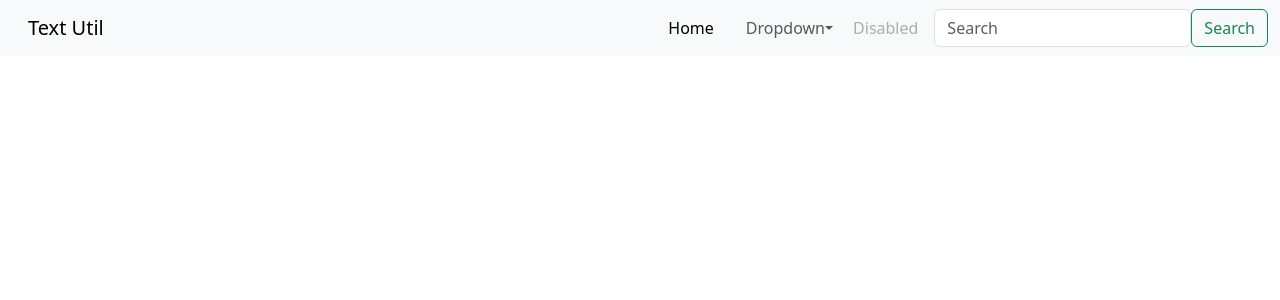
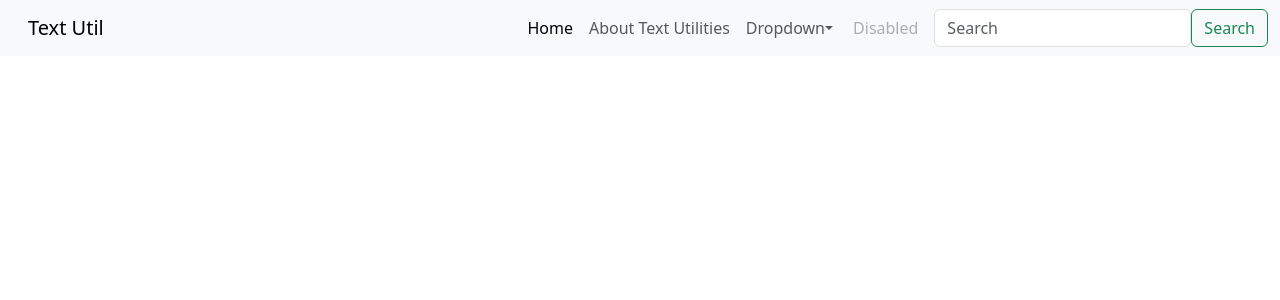
Before and after one commit to kwrdivyaraj100/textutils_react, a React (Create React App) app: page / in a window 1280 px wide. Shown: the top 300 px of the page. Built offline with nearby package versions, Linux system fonts and the light colour scheme.

Commit message:
Sending one more props

```diff
--- a/src/App.jsx
+++ b/src/App.jsx
@@ -3,7 +3,7 @@ import Navbar from "./components/Navbar";
 function App() {
   return (
     <>
-     <Navbar title = "Text Util" />
+     <Navbar title = "Text Util" about = "About Text Utilities" />
     </>
   )
 }
```
